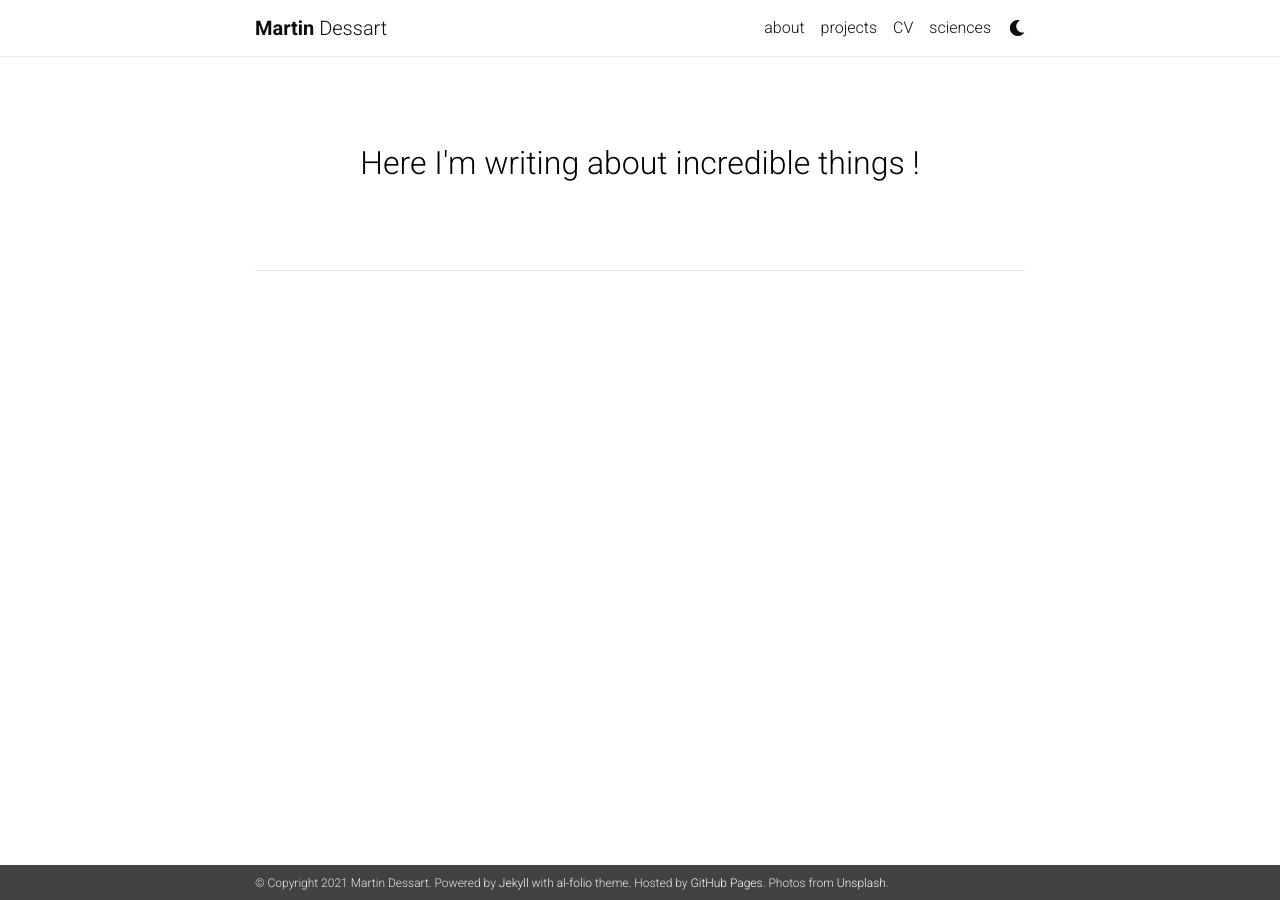
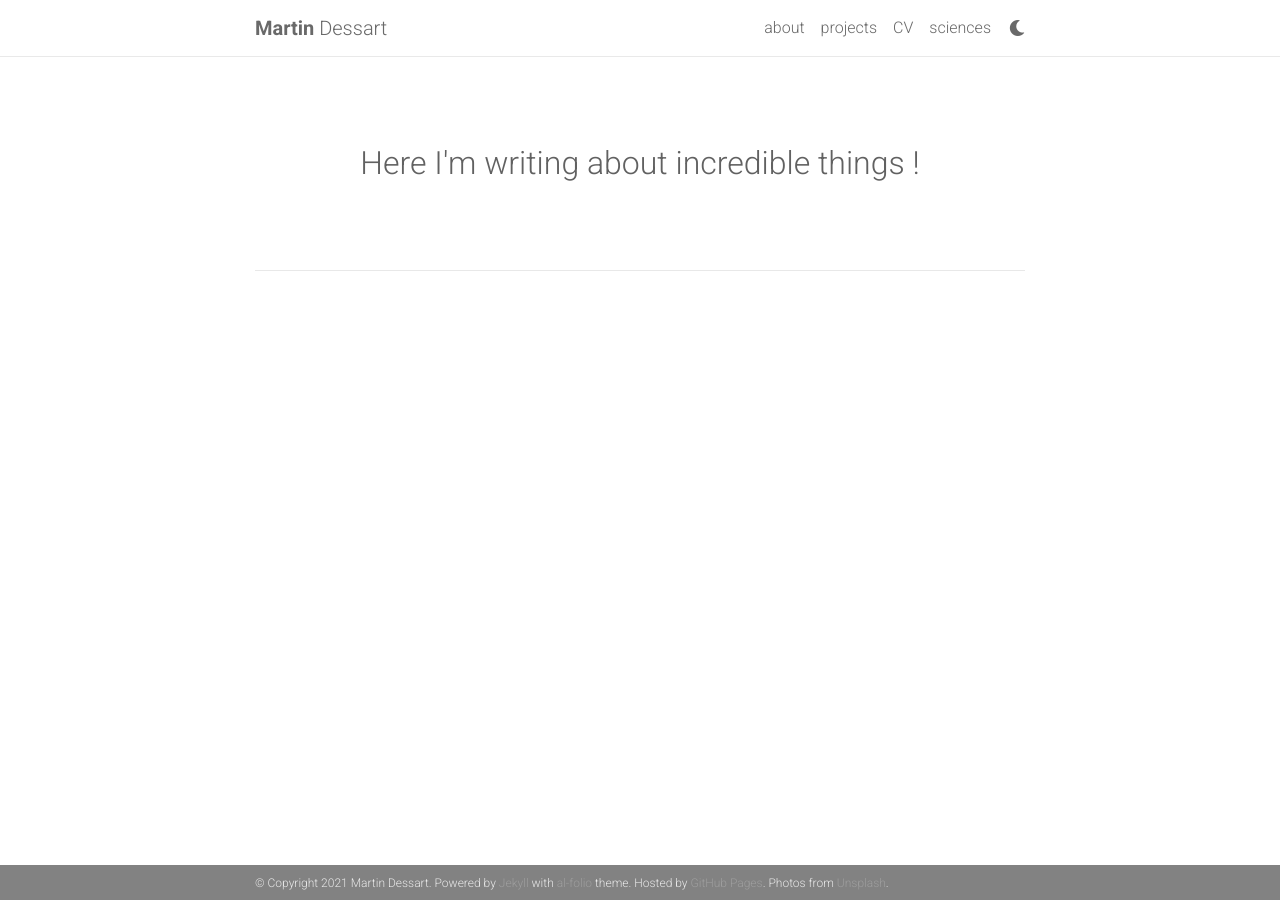
Before and after one commit to martindessart/martindessart.github.io, a Jekyll site: the page built from blog/index.html, in a window 1280 px wide. Built offline with Jekyll 4.4.1, drawn with Linux system fonts in a browser that asks for light colours; nearby versions of some CDN libraries; a style sheet for code colours, icons or effects is not loaded.

Commit message:
preparing css - cyan

```diff
--- a/_sass/_base.scss
+++ b/_sass/_base.scss
@@ -196,7 +196,7 @@
   a {
     color: var(--global-footer-link-color);
     &:hover {
-      color: pink;
+      color: $cyan-color;
       text-decoration: none;
     }
   }
--- a/_sass/_themes.scss
+++ b/_sass/_themes.scss
@@ -5,12 +5,12 @@
 :root {
   --global-bg-color: #{$white-color};
   --global-text-color: #{$black-color};
-  --global-theme-color: #{$purple-color};
-  --global-hover-color: #{$light-purple-color};
-  --global-footer-bg-color: #{$grey-color-dark};
+  --global-theme-color: #{$cyan-color};
+  --global-hover-color: #{$light-cyan-color};
+  --global-footer-bg-color: #{$grey-color};
   --global-footer-text-color: #{$grey-color-light};
-  --global-footer-link-color: #{$white-color};
-  --global-icon-color: #{$grey-color-dark};
+  --global-footer-link-color: #{$grey-color-more};
+  --global-icon-color: #{$grey-color};
 
   .fa-sun {
     display : none;
--- a/_sass/_variables.scss
+++ b/_sass/_variables.scss
@@ -27,6 +27,8 @@
 $grey-color:          #828282 !default;
 $grey-color-light:    lighten($grey-color, 40%);
 $grey-color-dark:     darken($grey-color, 25%);
+$grey-color-more:     #9E9E9E;
+
 
 $white-color: #ffffff !default;
-$black-color: #000000 !default;
+$black-color: #616161 !default;
```
